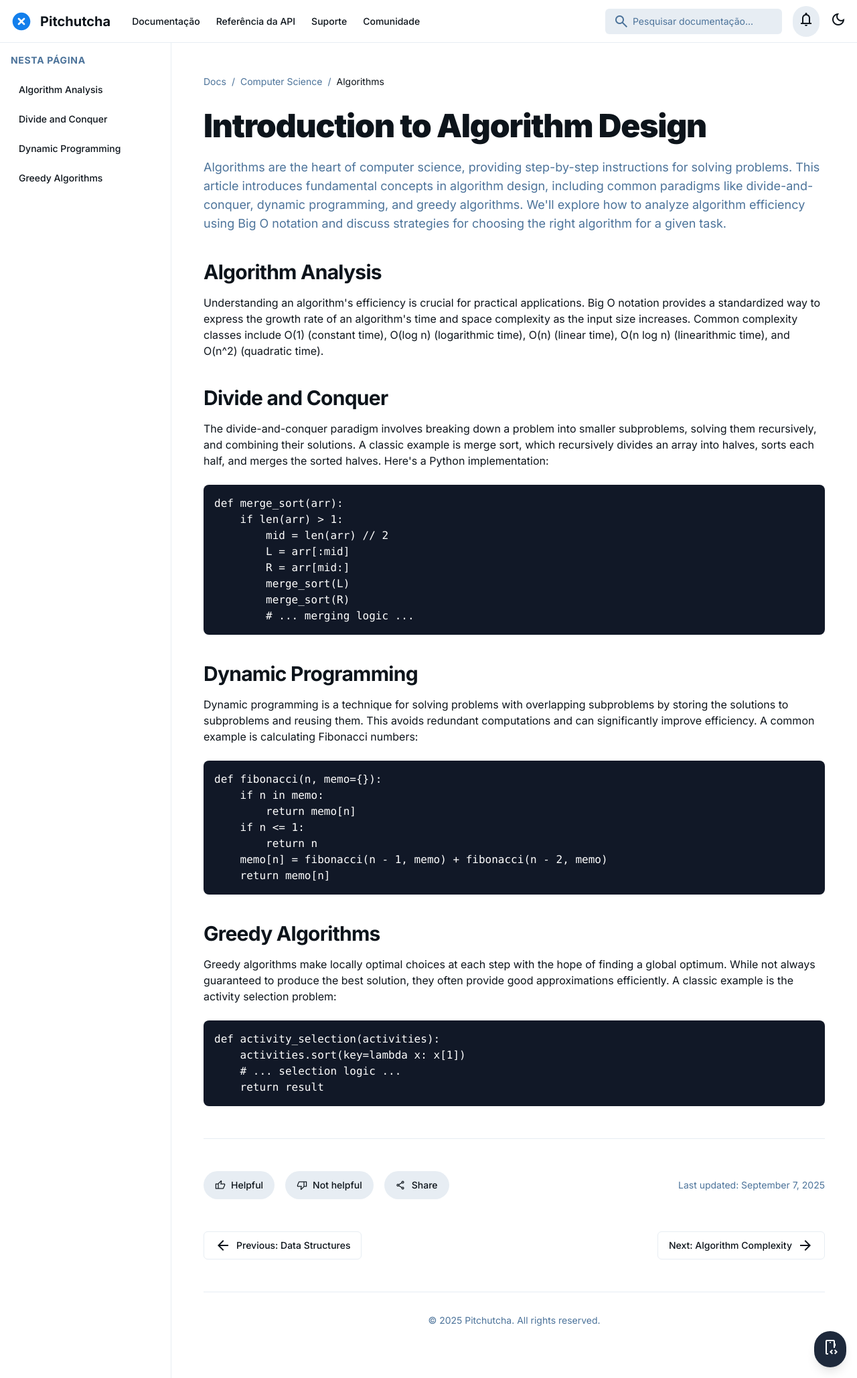
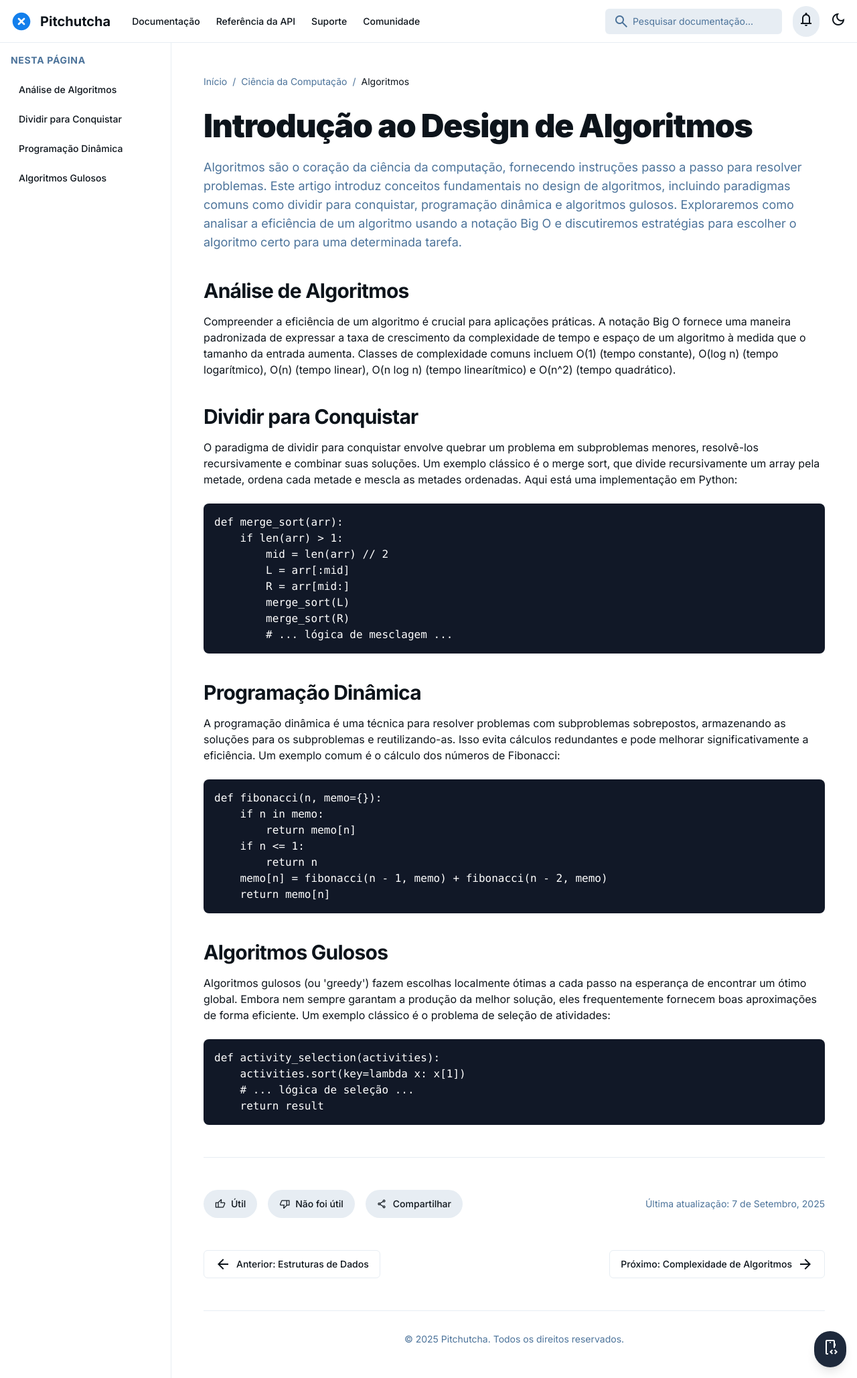
Before and after one commit to SistemaVinculado/pitchutcha.github.io, a Jekyll site: the page built from docs/_posts/2025-09-07-introduction-to-algorithm-design.md, in a window 1280 px wide. Shown: the whole page at 67% size. Built offline with Jekyll 4.4.1, drawn with Linux system fonts in a browser that asks for light colours; nearby versions of some CDN libraries.

Commit message:
Update 2025-09-07-introduction-to-algorithm-design.md

```diff
--- a/docs/_posts/2025-09-07-introduction-to-algorithm-design.md
+++ b/docs/_posts/2025-09-07-introduction-to-algorithm-design.md
@@ -1,35 +1,35 @@
 ---
 layout: artigo
-title: "Introduction to Algorithm Design"
-category: Algorithms
+title: "Introdução ao Design de Algoritmos"
+category: Algoritmos
 icon: memory
-excerpt: "Learn the basics of algorithm design and analysis, including common paradigms like divide-and-conquer, dynamic programming, and greedy algorithms."
-image: "https://placehold.co/600x400/D1E7FC/2563EB?text=Algorithm+Intro"
+excerpt: "Aprenda o básico de design e análise de algoritmos, incluindo paradigmas comuns como dividir para conquistar, programação dinâmica e algoritmos gulosos."
+image: "https://placehold.co/600x400/D1E7FC/2563EB?text=Introdução+Algoritmos"
 ---
 
 <div class="mb-8 flex items-center space-x-2 text-sm text-[var(--text-secondary)]">
-    <a class="hover:text-[var(--primary-color)]" href="#">Docs</a>
+    <a class="hover:text-[var(--primary-color)]" href="#">Início</a>
     <span>/</span>
-    <a class="hover:text-[var(--primary-color)]" href="#">Computer Science</a>
+    <a class="hover:text-[var(--primary-color)]" href="#">Ciência da Computação</a>
     <span>/</span>
-    <span class="text-[var(--text-primary)]">Algorithms</span>
+    <span class="text-[var(--text-primary)]">Algoritmos</span>
 </div>
 
 <article>
-    <h1 class="text-4xl font-extrabold tracking-tight text-[var(--text-primary)] sm:text-5xl">Introduction to Algorithm Design</h1>
+    <h1 class="text-4xl font-extrabold tracking-tight text-[var(--text-primary)] sm:text-5xl">Introdução ao Design de Algoritmos</h1>
     <p class="mt-6 text-lg text-[var(--text-secondary)]">
-        Algorithms are the heart of computer science, providing step-by-step instructions for solving problems. This article introduces fundamental concepts in algorithm design, including common paradigms like divide-and-conquer, dynamic programming, and greedy algorithms. We'll explore how to analyze algorithm efficiency using Big O notation and discuss strategies for choosing the right algorithm for a given task.
+        Algoritmos são o coração da ciência da computação, fornecendo instruções passo a passo para resolver problemas. Este artigo introduz conceitos fundamentais no design de algoritmos, incluindo paradigmas comuns como dividir para conquistar, programação dinâmica e algoritmos gulosos. Exploraremos como analisar a eficiência de um algoritmo usando a notação Big O e discutiremos estratégias para escolher o algoritmo certo para uma determinada tarefa.
     </p>
     <section class="pt-10" id="algorithm-analysis">
-        <h2 class="text-3xl font-bold tracking-tight text-[var(--text-primary)]">Algorithm Analysis</h2>
+        <h2 class="text-3xl font-bold tracking-tight text-[var(--text-primary)]">Análise de Algoritmos</h2>
         <p class="mt-4">
-            Understanding an algorithm's efficiency is crucial for practical applications. Big O notation provides a standardized way to express the growth rate of an algorithm's time and space complexity as the input size increases. Common complexity classes include O(1) (constant time), O(log n) (logarithmic time), O(n) (linear time), O(n log n) (linearithmic time), and O(n^2) (quadratic time).
+            Compreender a eficiência de um algoritmo é crucial para aplicações práticas. A notação Big O fornece uma maneira padronizada de expressar a taxa de crescimento da complexidade de tempo e espaço de um algoritmo à medida que o tamanho da entrada aumenta. Classes de complexidade comuns incluem O(1) (tempo constante), O(log n) (tempo logarítmico), O(n) (tempo linear), O(n log n) (tempo linearítmico) e O(n^2) (tempo quadrático).
         </p>
     </section>
     <section class="pt-10" id="divide-and-conquer">
-        <h2 class="text-3xl font-bold tracking-tight text-[var(--text-primary)]">Divide and Conquer</h2>
+        <h2 class="text-3xl font-bold tracking-tight text-[var(--text-primary)]">Dividir para Conquistar</h2>
         <p class="mt-4">
-            The divide-and-conquer paradigm involves breaking down a problem into smaller subproblems, solving them recursively, and combining their solutions. A classic example is merge sort, which recursively divides an array into halves, sorts each half, and merges the sorted halves. Here's a Python implementation:
+            O paradigma de dividir para conquistar envolve quebrar um problema em subproblemas menores, resolvê-los recursivamente e combinar suas soluções. Um exemplo clássico é o merge sort, que divide recursivamente um array pela metade, ordena cada metade e mescla as metades ordenadas. Aqui está uma implementação em Python:
         </p>
         <div class="mt-6 rounded-lg bg-gray-900 overflow-x-auto">
             <pre class="p-4 text-white"><code class="language-python">def merge_sort(arr):
@@ -39,12 +39,12 @@
         R = arr[mid:]
         merge_sort(L)
         merge_sort(R)
-        # ... merging logic ...</code></pre>
+        # ... lógica de mesclagem ...</code></pre>
         </div>
     </section>
     <section class="pt-10" id="dynamic-programming">
-        <h2 class="text-3xl font-bold tracking-tight text-[var(--text-primary)]">Dynamic Programming</h2>
-        <p class="mt-4">Dynamic programming is a technique for solving problems with overlapping subproblems by storing the solutions to subproblems and reusing them. This avoids redundant computations and can significantly improve efficiency. A common example is calculating Fibonacci numbers:</p>
+        <h2 class="text-3xl font-bold tracking-tight text-[var(--text-primary)]">Programação Dinâmica</h2>
+        <p class="mt-4">A programação dinâmica é uma técnica para resolver problemas com subproblemas sobrepostos, armazenando as soluções para os subproblemas e reutilizando-as. Isso evita cálculos redundantes e pode melhorar significativamente a eficiência. Um exemplo comum é o cálculo dos números de Fibonacci:</p>
         <div class="mt-6 rounded-lg bg-gray-900 overflow-x-auto">
             <pre class="p-4 text-white"><code class="language-python">def fibonacci(n, memo={}):
     if n in memo:
@@ -57,12 +57,12 @@
         </div>
     </section>
     <section class="pt-10" id="greedy-algorithms">
-        <h2 class="text-3xl font-bold tracking-tight text-[var(--text-primary)]">Greedy Algorithms</h2>
-        <p class="mt-4">Greedy algorithms make locally optimal choices at each step with the hope of finding a global optimum. While not always guaranteed to produce the best solution, they often provide good approximations efficiently. A classic example is the activity selection problem:</p>
+        <h2 class="text-3xl font-bold tracking-tight text-[var(--text-primary)]">Algoritmos Gulosos</h2>
+        <p class="mt-4">Algoritmos gulosos (ou 'greedy') fazem escolhas localmente ótimas a cada passo na esperança de encontrar um ótimo global. Embora nem sempre garantam a produção da melhor solução, eles frequentemente fornecem boas aproximações de forma eficiente. Um exemplo clássico é o problema de seleção de atividades:</p>
         <div class="mt-6 rounded-lg bg-gray-900 overflow-x-auto">
             <pre class="p-4 text-white"><code class="language-python">def activity_selection(activities):
     activities.sort(key=lambda x: x[1])
-    # ... selection logic ...
+    # ... lógica de seleção ...
     return result
 </code></pre>
         </div>
@@ -73,28 +73,28 @@
 <div class="flex flex-col items-center justify-between gap-6 sm:flex-row">
     <div class="flex items-center gap-4">
         <button class="flex items-center gap-2 rounded-full border border-transparent bg-[var(--secondary-color)] px-4 py-2 text-sm font-medium text-[var(--text-primary)] hover:border-[var(--primary-color)] transition-colors">
-            <span class="material-symbols-outlined text-base">thumb_up</span> Helpful
+            <span class="material-symbols-outlined text-base">thumb_up</span> Útil
         </button>
         <button class="flex items-center gap-2 rounded-full border border-transparent bg-[var(--secondary-color)] px-4 py-2 text-sm font-medium text-[var(--text-primary)] hover:border-[var(--primary-color)] transition-colors">
-            <span class="material-symbols-outlined text-base">thumb_down</span> Not helpful
+            <span class="material-symbols-outlined text-base">thumb_down</span> Não foi útil
         </button>
         <button class="flex items-center gap-2 rounded-full border border-transparent bg-[var(--secondary-color)] px-4 py-2 text-sm font-medium text-[var(--text-primary)] hover:border-[var(--primary-color)] transition-colors">
-            <span class="material-symbols-outlined text-base">share</span> Share
+            <span class="material-symbols-outlined text-base">share</span> Compartilhar
         </button>
     </div>
-    <p class="text-sm text-[var(--text-secondary)]">Last updated: September 7, 2025</p>
+    <p class="text-sm text-[var(--text-secondary)]">Última atualização: 7 de Setembro, 2025</p>
 </div>
 <div class="mt-12 flex justify-between">
     <a class="inline-flex items-center gap-2 rounded-md border border-[var(--secondary-color)] bg-[var(--background-primary)] px-4 py-2 text-sm font-medium text-[var(--text-primary)] hover:bg-[var(--secondary-color)]" href="#">
         <span class="material-symbols-outlined">arrow_back</span>
-        <span>Previous: Data Structures</span>
+        <span>Anterior: Estruturas de Dados</span>
     </a>
     <a class="inline-flex items-center gap-2 rounded-md border border-[var(--secondary-color)] bg-[var(--background-primary)] px-4 py-2 text-sm font-medium text-[var(--text-primary)] hover:bg-[var(--secondary-color)]" href="#">
-        <span>Next: Algorithm Complexity</span>
+        <span>Próximo: Complexidade de Algoritmos</span>
         <span class="material-symbols-outlined">arrow_forward</span>
     </a>
 </div>
 
 <footer class="mt-12 border-t border-[var(--secondary-color)] pt-8 text-center text-sm text-[var(--text-secondary)]">
-    © 2025 Pitchutcha. All rights reserved.
+    © 2025 Pitchutcha. Todos os direitos reservados.
 </footer>
```
